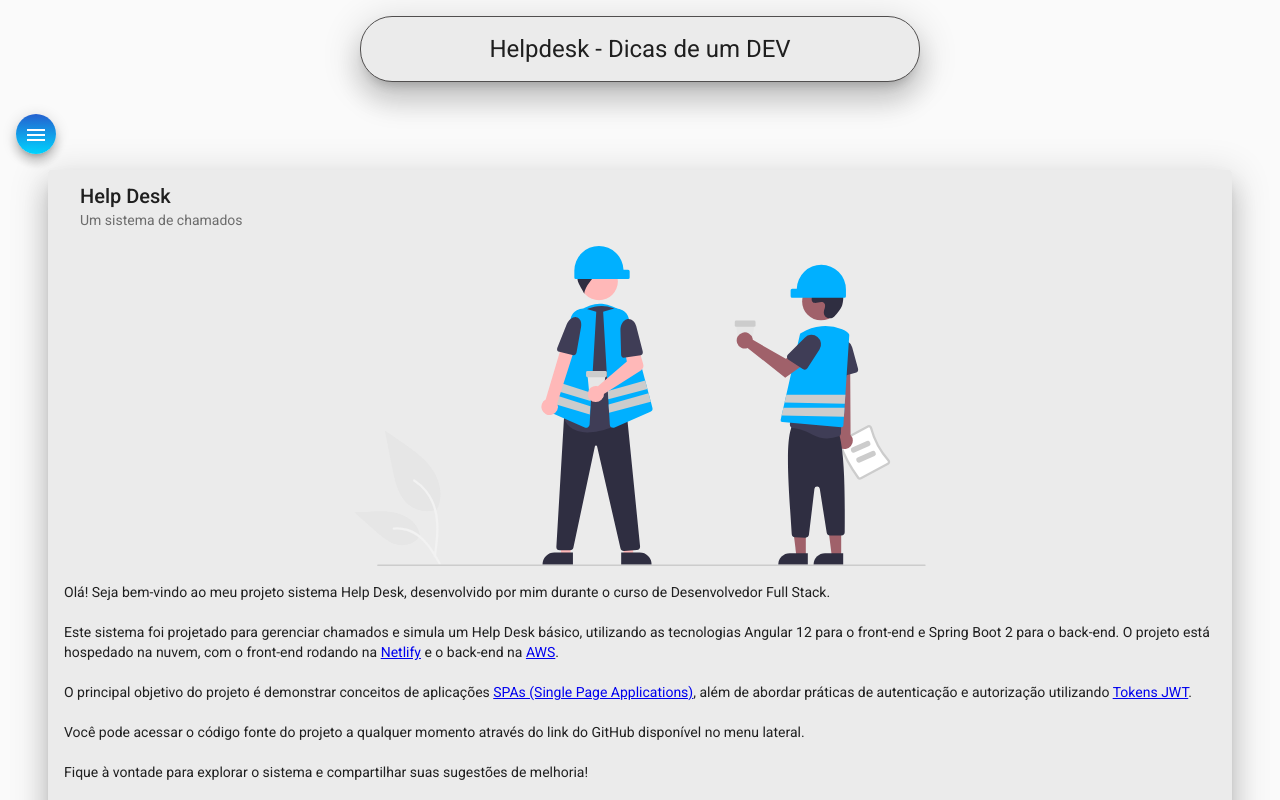
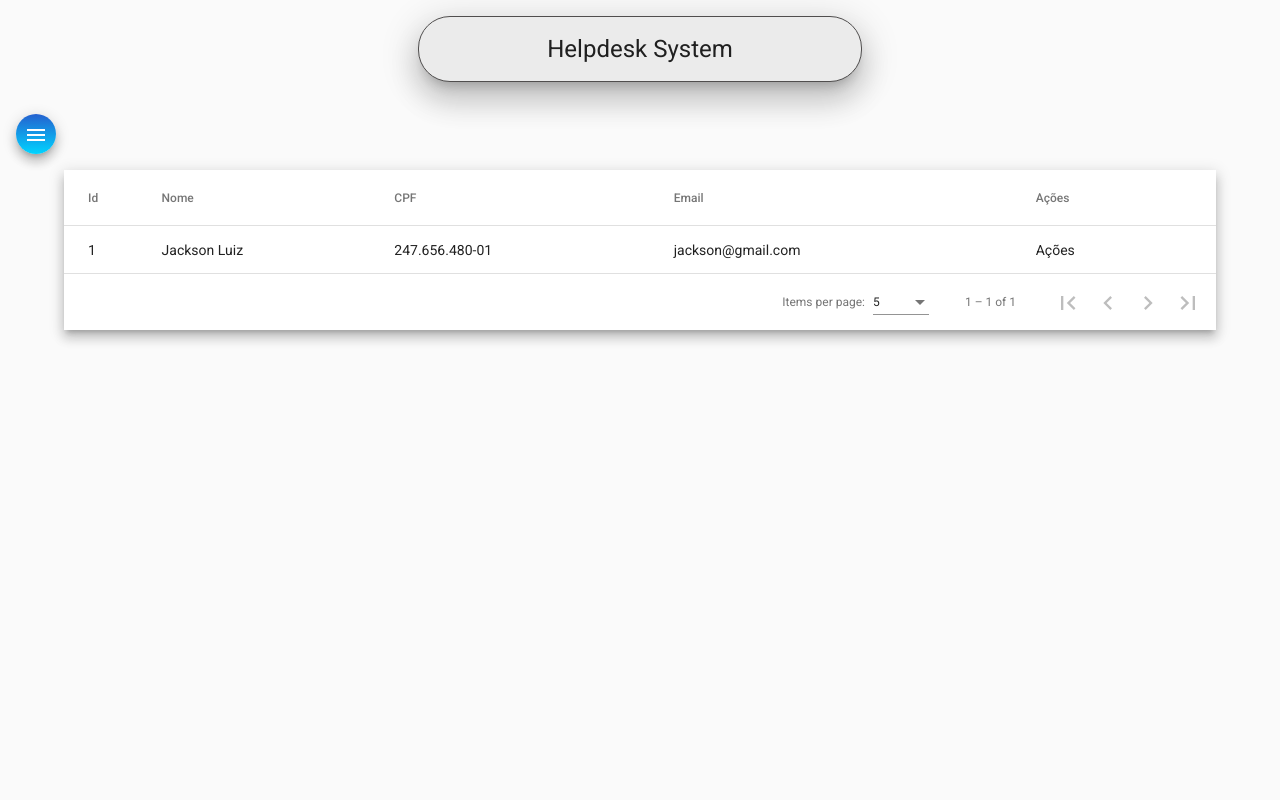
Before and after one commit to JacksonLuiz99/helpdesk-frontend, an Angular app: page /tecnicos in a window 1280 px wide. Before the commit this address led to /home. Built offline with nearby package versions, Linux system fonts and the light colour scheme.

Commit message:
HTML e CSS  para TECNICO-LIST

```diff
--- a/src/app/components/header/header.component.html
+++ b/src/app/components/header/header.component.html
@@ -1,3 +1,3 @@
 <div class="container">
-    <h1 class="mat-elevation-z19">Helpdesk - Dicas de um DEV</h1>
+    <h1 class="mat-elevation-z19">Helpdesk System </h1>
 </div>
--- a/src/app/components/nav/nav.component.ts
+++ b/src/app/components/nav/nav.component.ts
@@ -11,7 +11,7 @@
   constructor(private router: Router) { }
 
   ngOnInit(): void {
-    this.router.navigate(['home'])
+    this.router.navigate(['tecnicos'])
   }
 
 }
--- a/src/app/components/tecnico/tecnico-list/tecnico-list.component.css
+++ b/src/app/components/tecnico/tecnico-list/tecnico-list.component.css
@@ -0,0 +1,8 @@
+.container{
+    width: 90%;
+    margin: 1rem auto;
+}
+
+table {
+    width: 100%;
+  }
--- a/src/app/components/tecnico/tecnico-list/tecnico-list.component.html
+++ b/src/app/components/tecnico/tecnico-list/tecnico-list.component.html
@@ -1 +1,43 @@
-<p>tecnico-list works!</p>
+<div class="container">
+    <div class="mat-elevation-z8">
+        <table mat-table [dataSource]="dataSource">
+
+          <!-- Position Column -->
+          <ng-container matColumnDef="position">
+            <th mat-header-cell *matHeaderCellDef> Id </th>
+            <td mat-cell *matCellDef="let element"> {{element.id}} </td>
+          </ng-container>
+
+          <!-- Name Column -->
+          <ng-container matColumnDef="name">
+            <th mat-header-cell *matHeaderCellDef> Nome </th>
+            <td mat-cell *matCellDef="let element"> {{element.nome}} </td>
+          </ng-container>
+
+          <!-- Weight Column -->
+          <ng-container matColumnDef="weight">
+            <th mat-header-cell *matHeaderCellDef> CPF </th>
+            <td mat-cell *matCellDef="let element"> {{element.cpf}} </td>
+          </ng-container>
+
+          <ng-container matColumnDef="symbol">
+            <th mat-header-cell *matHeaderCellDef> Email </th>
+            <td mat-cell *matCellDef="let element"> {{element.email}} </td>
+          </ng-container>
+
+          <ng-container matColumnDef="acoes">
+            <th mat-header-cell *matHeaderCellDef> Ações </th>
+            <td mat-cell *matCellDef="let element"> Ações </td>
+          </ng-container>
+
+          <tr mat-header-row *matHeaderRowDef="displayedColumns"></tr>
+          <tr mat-row *matRowDef="let row; columns: displayedColumns;"></tr>
+        </table>
+
+        <mat-paginator [pageSizeOptions]="[5, 10, 20]"
+                       showFirstLastButtons
+                       aria-label="Select page of periodic elements">
+        </mat-paginator>
+      </div>
+
+</div>
--- a/src/app/components/tecnico/tecnico-list/tecnico-list.component.ts
+++ b/src/app/components/tecnico/tecnico-list/tecnico-list.component.ts
@@ -1,4 +1,7 @@
-import { Component, OnInit } from '@angular/core';
+import { Component, OnInit, ViewChild } from '@angular/core';
+import { MatPaginator } from '@angular/material/paginator';
+import { MatTableDataSource } from '@angular/material/table';
+import { Tecnico } from 'src/app/models/tecnico';
 
 @Component({
   selector: 'app-tecnico-list',
@@ -7,9 +10,29 @@
 })
 export class TecnicoListComponent implements OnInit {
 
+  ELEMENT_DATA: Tecnico[] = [
+    {
+      id: 1,
+      nome: 'Jackson Luiz',
+      cpf: '247.656.480-01',
+      email: 'jackson@gmail.com',
+      senha: '123',
+      perfis: ['0'],
+      dataCriacao: '24/12/2024'
+    }
+  ]
+
+  displayedColumns: string[] = ['position', 'name', 'weight', 'symbol', 'acoes'];
+  dataSource = new MatTableDataSource<Tecnico>(this.ELEMENT_DATA);
+
   constructor() { }
 
   ngOnInit(): void {
   }
+    @ViewChild(MatPaginator) paginator: MatPaginator;
+
+    ngAfterViewInit() {
+      this.dataSource.paginator = this.paginator;
+    }
 
 }
--- /dev/null
+++ b/src/app/models/tecnico.ts
@@ -0,0 +1,9 @@
+export interface Tecnico{
+    id?: any;
+    nome: string;
+    cpf: string;
+    email: string;
+    senha: string;
+    perfis: string[];
+    dataCriacao: any;
+}
--- a/src/index.html
+++ b/src/index.html
@@ -1,5 +1,5 @@
 <!doctype html>
-<html lang="en">
+<html lang="pt-br">
 <head>
   <meta charset="utf-8">
   <title>Helpdesk</title>
```
